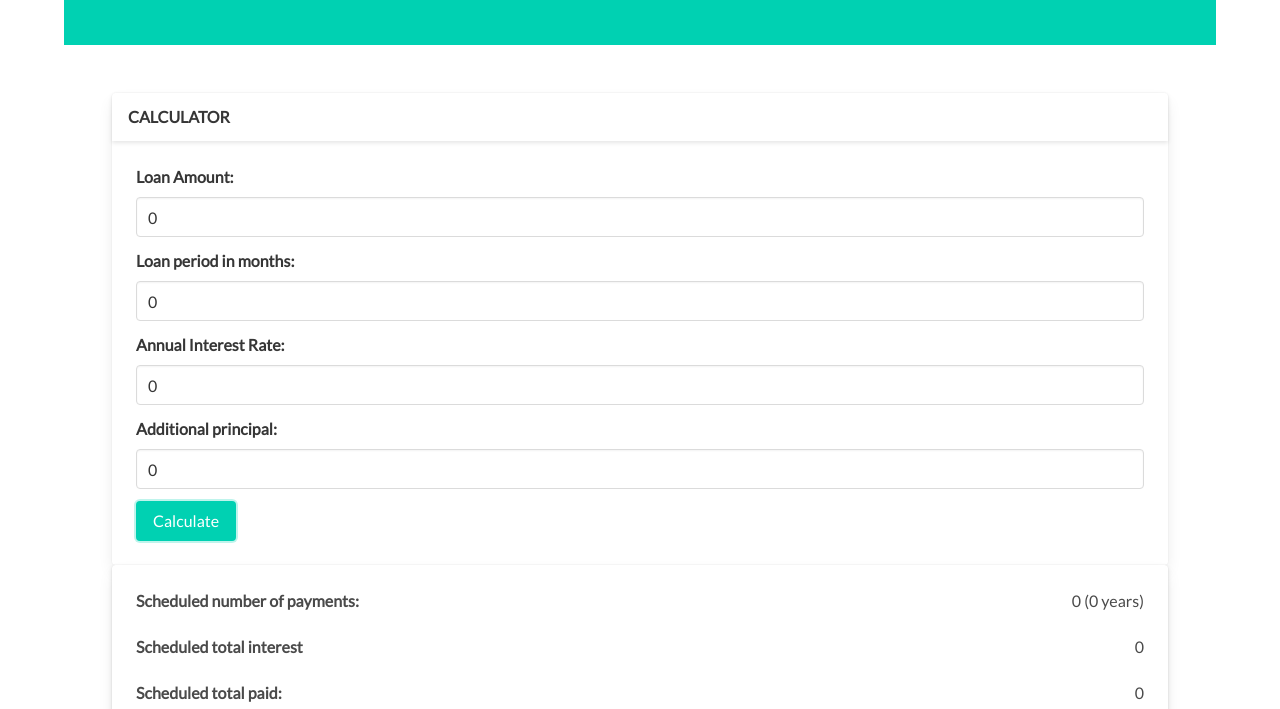
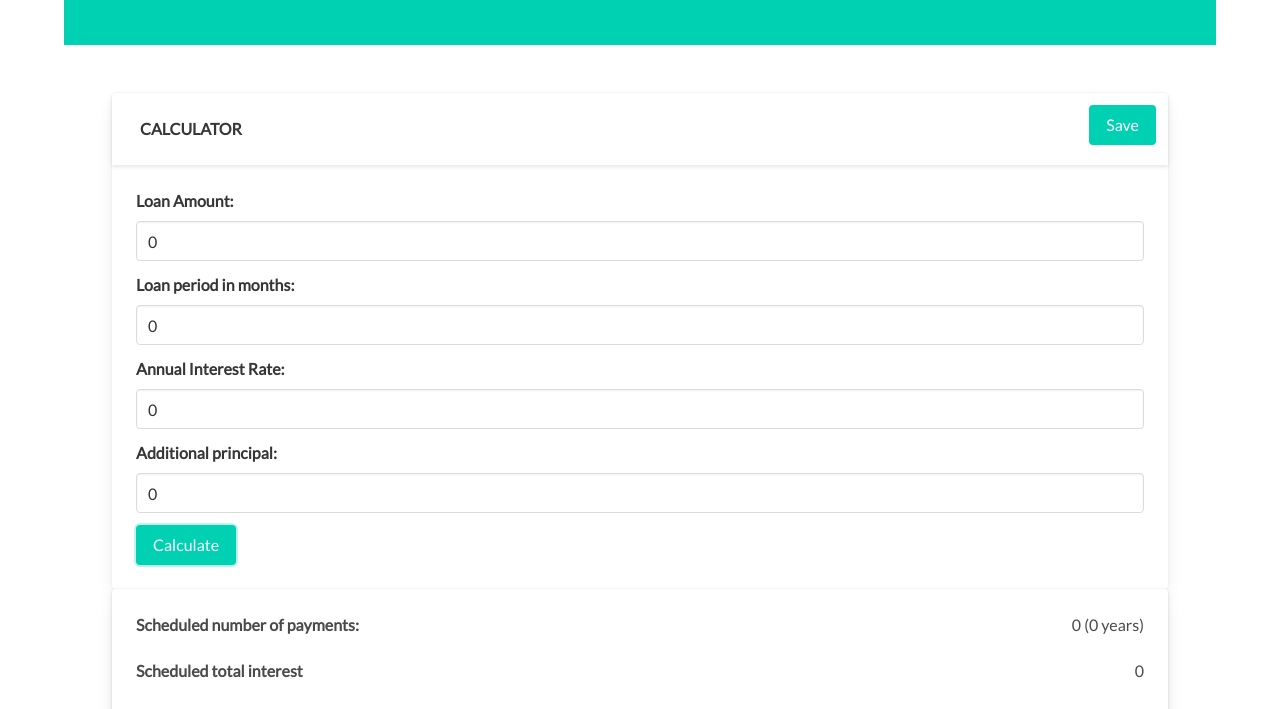
Before and after one commit to gvarela90/amorization, a Gatsby site: page / in a window 1280 px wide. Both pictures are taken after a click on the button "Calculate". Shown: the part 87-796 px from the top of the page. Built offline with nearby package versions, Linux system fonts and the light colour scheme; Gatsby itself is replaced by a stand-in of ours.

Commit message:
Add save button

```diff
--- a/package.json
+++ b/package.json
@@ -7,16 +7,16 @@
   "dependencies": {
     "bulma": "^0.8.0",
     "date-fns": "^2.8.0",
-    "gatsby": "^2.17.11",
+    "gatsby": "^2.24.57",
     "gatsby-image": "^2.2.31",
     "gatsby-plugin-manifest": "^2.2.27",
     "gatsby-plugin-offline": "^3.0.19",
     "gatsby-plugin-react-helmet": "^3.1.14",
     "gatsby-plugin-sass": "^2.1.23",
-    "gatsby-plugin-sharp": "^2.2.37",
+    "gatsby-plugin-sharp": "^2.6.35",
     "gatsby-source-filesystem": "^2.1.36",
     "gatsby-transformer-sharp": "^2.3.3",
-    "node-sass": "^4.13.0",
+    "node-sass": "^4.14.1",
     "prop-types": "^15.7.2",
     "react": "^16.11.0",
     "react-dom": "^16.11.0",
--- a/src/components/form.js
+++ b/src/components/form.js
@@ -1,10 +1,12 @@
 import React, { useState } from "react"
 
-export function Form({ onSubmit }) {
-  const [loanAmount, setLoanAmount] = useState(0)
-  const [interestRate, setInterestRate] = useState(0)
-  const [periods, setPeriods] = useState(0)
-  const [extraPrincipal, setExtraPrincipal] = useState(0)
+export function Form({ onSubmit, initialValues }) {
+  const [loanAmount, setLoanAmount] = useState(initialValues.loanAmount)
+  const [interestRate, setInterestRate] = useState(initialValues.interestRate)
+  const [periods, setPeriods] = useState(initialValues.periods)
+  const [extraPrincipal, setExtraPrincipal] = useState(
+    initialValues.extraPrincipal
+  )
 
   const handleSubmit = evt => {
     evt.preventDefault()
@@ -16,11 +18,7 @@ export function Form({ onSubmit }) {
     )
   }
   return (
-    <div className="card">
     <form onSubmit={handleSubmit}>
-        <header className="card-header">
-          <p className="card-header-title is-uppercase">Calculator</p>
-        </header>
       <div className="card-content">
         <div className="field">
           <label className="label">Loan Amount:</label>
@@ -75,6 +73,5 @@ export function Form({ onSubmit }) {
         </div> */}
       </div>
     </form>
-    </div>
   )
 }
--- a/src/pages/index.js
+++ b/src/pages/index.js
@@ -3,7 +3,7 @@ import "../styles/index.scss"
 
 import Layout from "../components/layout"
 import SEO from "../components/seo"
-import { Form } from "../components/form"
+import { Form } from "../components/Form"
 import { Row } from "../components/row"
 import { AmortizationHeader } from "../components/amortization-header"
 import { pmt, getPeriodData } from "../utils"
@@ -19,6 +19,15 @@ export default class IndexPage extends React.Component {
       extraPrincipals: {},
       startDate: new Date(),
       submitted: false,
+      canBeSaved: false,
+    }
+
+    const dataStored = localStorage.getItem("data")
+    if (dataStored) {
+      this.state = {
+        ...this.state,
+        ...JSON.parse(dataStored),
+      }
     }
   }
 
@@ -117,7 +126,30 @@ export default class IndexPage extends React.Component {
       extraPrincipal,
       extraPrincipals: {},
       submitted: true,
+      canBeSaved: true,
     })
+  }
+
+  onSave = () => {
+    const {
+      loanAmount,
+      interestRate,
+      periods,
+      extraPrincipals,
+      extraPrincipal,
+      submitted,
+      canBeSaved,
+    } = this.state
+    const dataToSave = {
+      loanAmount,
+      interestRate,
+      periods,
+      extraPrincipals,
+      extraPrincipal,
+      submitted,
+      canBeSaved,
+    }
+    localStorage.setItem("data", JSON.stringify(dataToSave))
   }
 
   render() {
@@ -126,7 +158,25 @@ export default class IndexPage extends React.Component {
     return (
       <Layout>
         <SEO title="Home" />
-        <Form onSubmit={this.onSubmit} />
+        <div className="card">
+          <header className="card-header">
+            <div className="column is-half">
+              <p className="card-header-title is-uppercase">Calculator</p>
+            </div>
+            {this.state.canBeSaved && (
+              <div className="column is-half has-text-right">
+                <button
+                  type="button"
+                  className="button is-primary"
+                  onClick={this.onSave}
+                >
+                  Save
+                </button>
+              </div>
+            )}
+          </header>
+          <Form onSubmit={this.onSubmit} initialValues={this.state} />
+        </div>
 
         {this.state.submitted && (
           <div className="card">
```
Also changed, not shown: 1 other file. Lines whose indentation alone changed are shown as unchanged.
